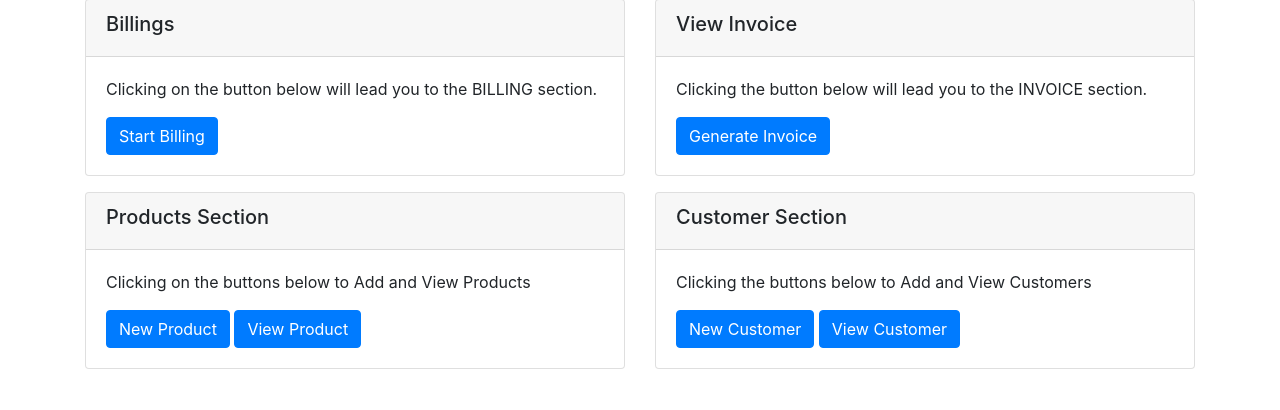
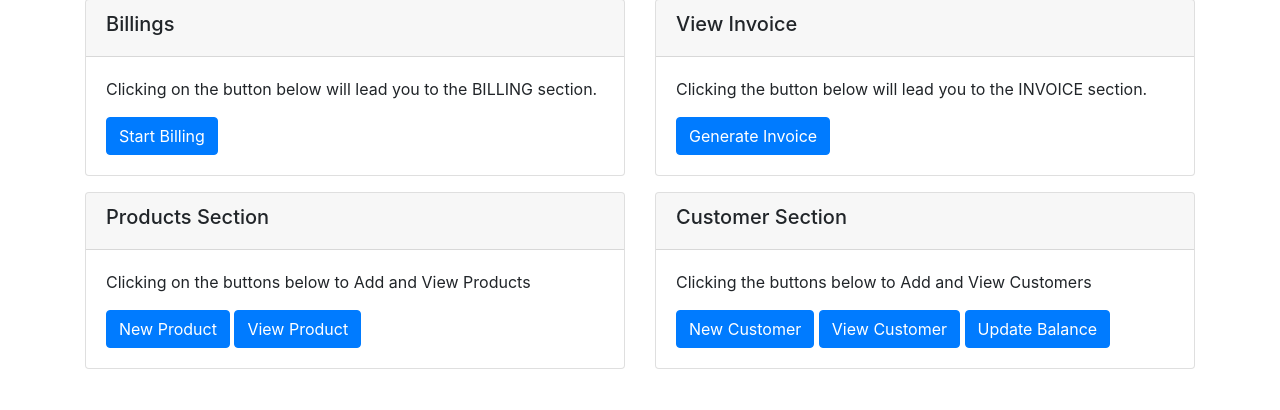
Before and after one commit to Calebkech/FoodBilling, a Django app: page / in a window 1280 px wide. Shown: the part 125-535 px from the top of the page. Run offline with Django 3.2, Linux system fonts and the light colour scheme; a user stored in the database is signed in; some libraries are stand-ins or nearby versions.

Commit message:
update settings

```diff
--- a/pos/templates/dashboard.html
+++ b/pos/templates/dashboard.html
@@ -52,6 +52,7 @@
           <p class="card-text">Clicking the buttons below to Add and View Customers</p>
           <a href="{% url 'new_customer' %}" class="btn btn-primary">New Customer</a>
           <a href="{% url 'customer_list' %}" class="btn btn-primary">View Customer</a>
+          <a href="{% url 'update_balance' %}" class="btn btn-primary">Update Balance</a>
         </div>
       </div>
     </div>
```
